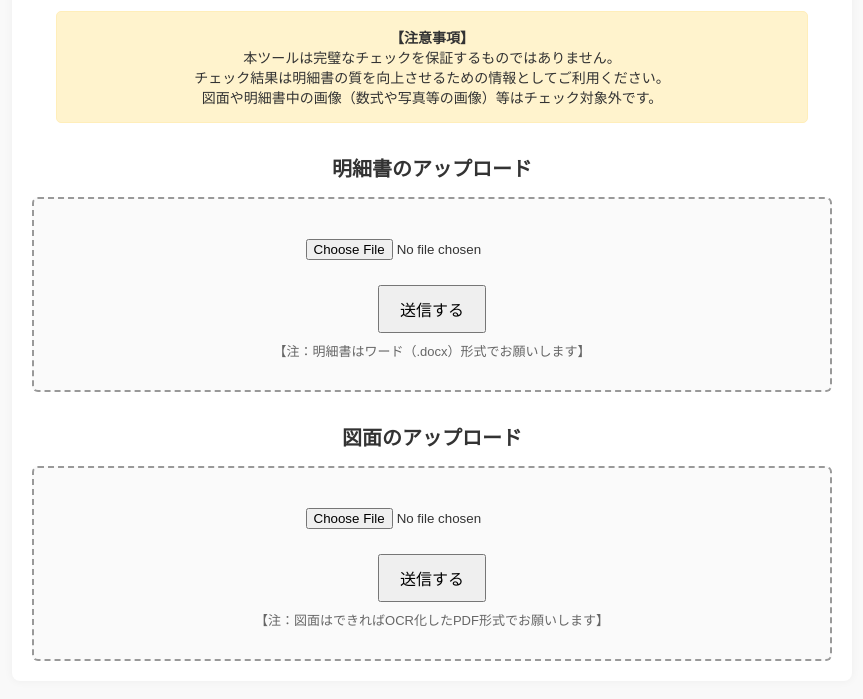
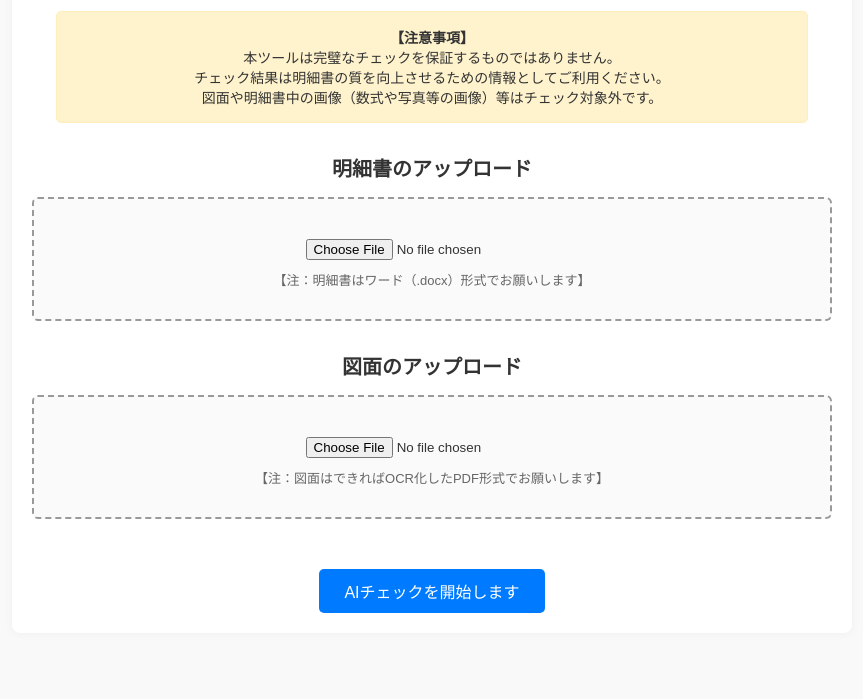
Before and after one commit to Kurosepat/spec-check-uploader, a plain HTML site: page index.html in a window 1280 px wide. Shown: the part 139-838 px from the top of the page, without its empty margins (208-1071 px from the left). After the commit the page ends 812 px from the top, so only its background shows below. Drawn offline with Linux system fonts and the light colour scheme.

Commit message:
Update index.html

```diff
--- a/index.html
+++ b/index.html
@@ -75,9 +75,18 @@
     }
 
     button {
-      margin-top: 15px;
-      padding: 10px 20px;
+      margin-top: 20px;
+      padding: 10px 25px;
       font-size: 16px;
+      background-color: #007bff;
+      color: #fff;
+      border: none;
+      border-radius: 5px;
+      cursor: pointer;
+    }
+
+    button:hover {
+      background-color: #0056b3;
     }
 
     .center {
@@ -101,7 +110,6 @@
       <h2>明細書のアップロード</h2>
       <div class="upload-box">
         <input type="file" id="docFile" accept=".doc,.docx">
-        <button onclick="uploadFile('docFile')">送信する</button>
         <div class="note">【注：明細書はワード（.docx）形式でお願いします】</div>
       </div>
     </div>
@@ -110,26 +118,30 @@
       <h2>図面のアップロード</h2>
       <div class="upload-box">
         <input type="file" id="pdfFile" accept=".pdf">
-        <button onclick="uploadFile('pdfFile')">送信する</button>
         <div class="note">【注：図面はできればOCR化したPDF形式でお願いします】</div>
       </div>
+    </div>
+
+    <div class="section center">
+      <button onclick="uploadBothFiles()">AIチェックを開始します</button>
     </div>
   </div>
 
   <script>
     const webhookURL = "https://hook.us2.make.com/drj19p9mvkxe7bbvsh1ogprr3lmm5qlq";
 
-    function uploadFile(inputId) {
-      const fileInput = document.getElementById(inputId);
-      const file = fileInput.files[0];
+    function uploadBothFiles() {
+      const docFile = document.getElementById("docFile").files[0];
+      const pdfFile = document.getElementById("pdfFile").files[0];
 
-      if (!file) {
-        alert("ファイルを選択してください。");
+      if (!docFile && !pdfFile) {
+        alert("明細書または図面ファイルのいずれかを選択してください。");
         return;
       }
 
       const formData = new FormData();
-      formData.append("file", file);
+      if (docFile) formData.append("docFile", docFile);
+      if (pdfFile) formData.append("pdfFile", pdfFile);
 
       fetch(webhookURL, {
         method: "POST",
@@ -137,7 +149,7 @@
       })
       .then(response => {
         if (response.ok) {
-          alert("ファイルを送信しました！");
+          alert("AIチェックを開始しました！");
         } else {
           alert("送信に失敗しました。");
         }
```
